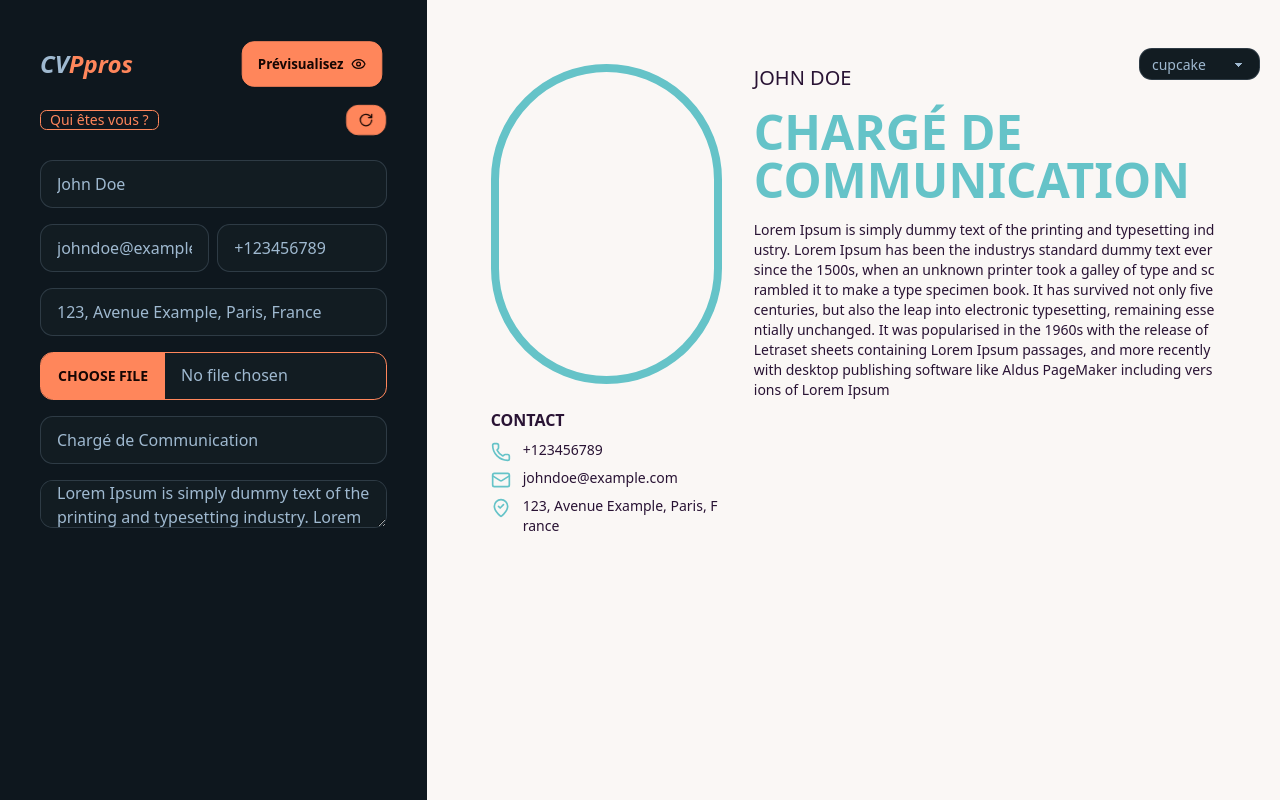
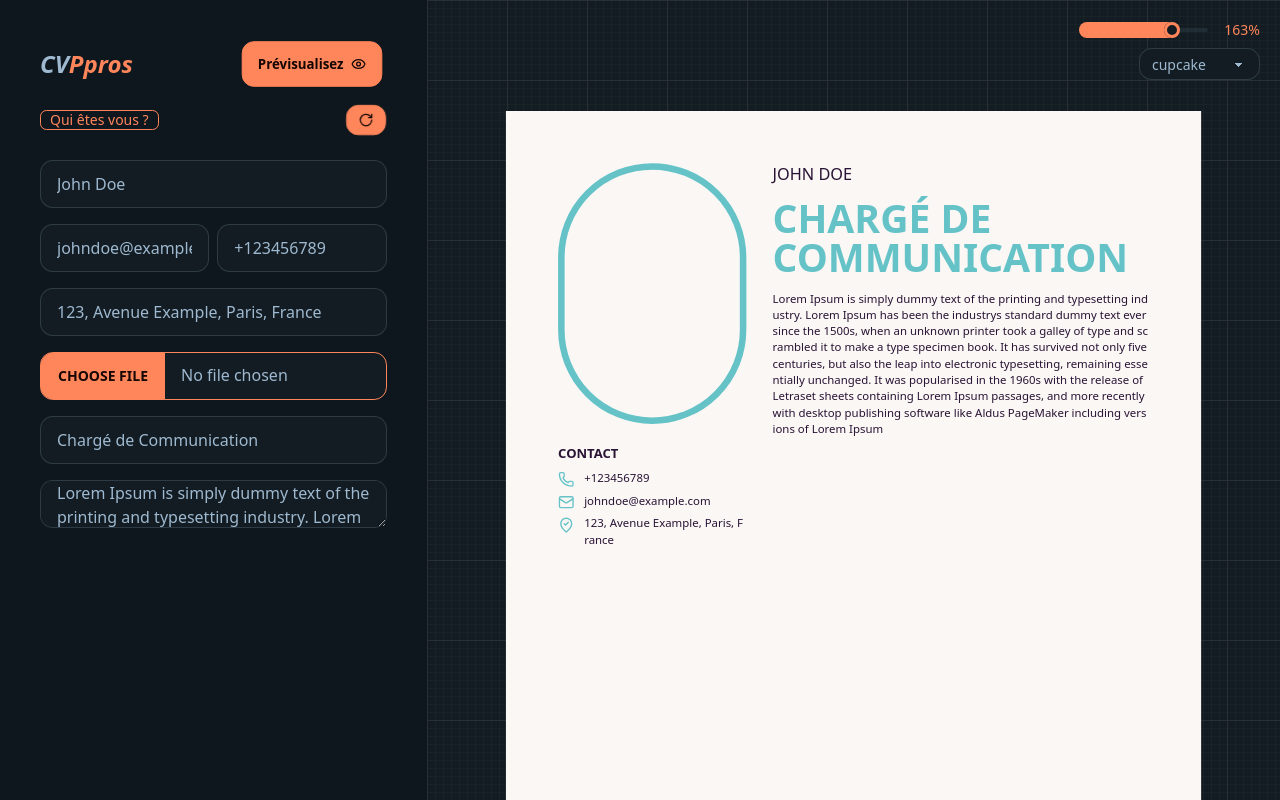
Before and after one commit to noelfoka/cd-pdf-creator, a Next.js app: page / in a window 1280 px wide. Built offline with nearby package versions, Linux system fonts and the light colour scheme.

Commit message:
fini avec le zoom

```diff
--- a/app/page.tsx
+++ b/app/page.tsx
@@ -16,6 +16,7 @@ export default function Home() {
   // eslint-disable-next-line @typescript-eslint/no-unused-vars
   const [file, setFile] = useState<File | null>(null);
   const [theme, setTheme] = useState<string>("cupcake");
+  const [zoom, setZoom] = useState<number>(163);
 
   const themes = [
     "light",
@@ -56,6 +57,7 @@ export default function Home() {
     <div>
       <div className="hidden lg:block">
         <section className="flex items-center h-screen">
+
           <div className="w-1/3 h-full bg-base-200 p-10 scroolable no-scrollbar">
             <div className="mb-4 flex justify-between items-center">
               <h1 className="text-2xl font-bold italic">
@@ -86,8 +88,17 @@ export default function Home() {
           </div>
 
           <div className='w-2/3 h-full bg-base-100 bg-[url("/file.svg")] bg-cover bg-center scroolable-preview relative'>
-
-          <div className="flex justify-center items-center fixed z-[9999] top-5 right-5"></div>
+            <div className="flex justify-center items-center fixed z-[9999] top-5 right-5">
+              <input
+                type="range"
+                min={50}
+                max={200}
+                value={zoom}
+                onChange={(e) => setZoom(Number(e.target.value))}
+                className="range range-xs range-primary"
+              />
+              <p className="ml-4 text-sm text-primary">{zoom}%</p>
+            </div>
 
             <select
               value={theme}
@@ -101,7 +112,9 @@ export default function Home() {
               ))}
             </select>
 
-            <div className="flex justify-center items-center">
+            <div className="flex justify-center items-center" style={{
+              transform: `scale(${zoom / 200})`,
+             }}>
               <CVPreview
                 personalDetails={personalDetails}
                 file={file}
```
